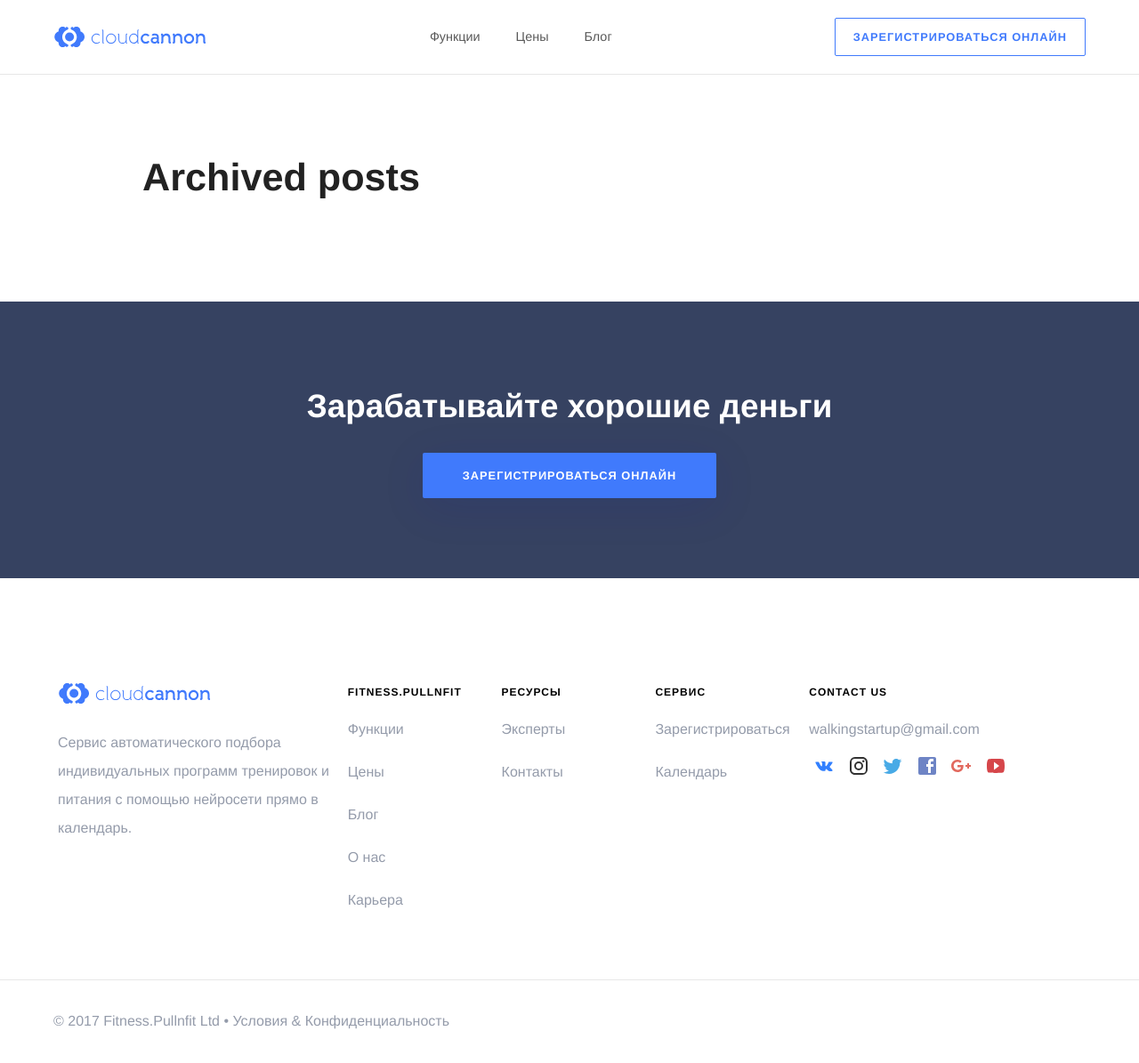
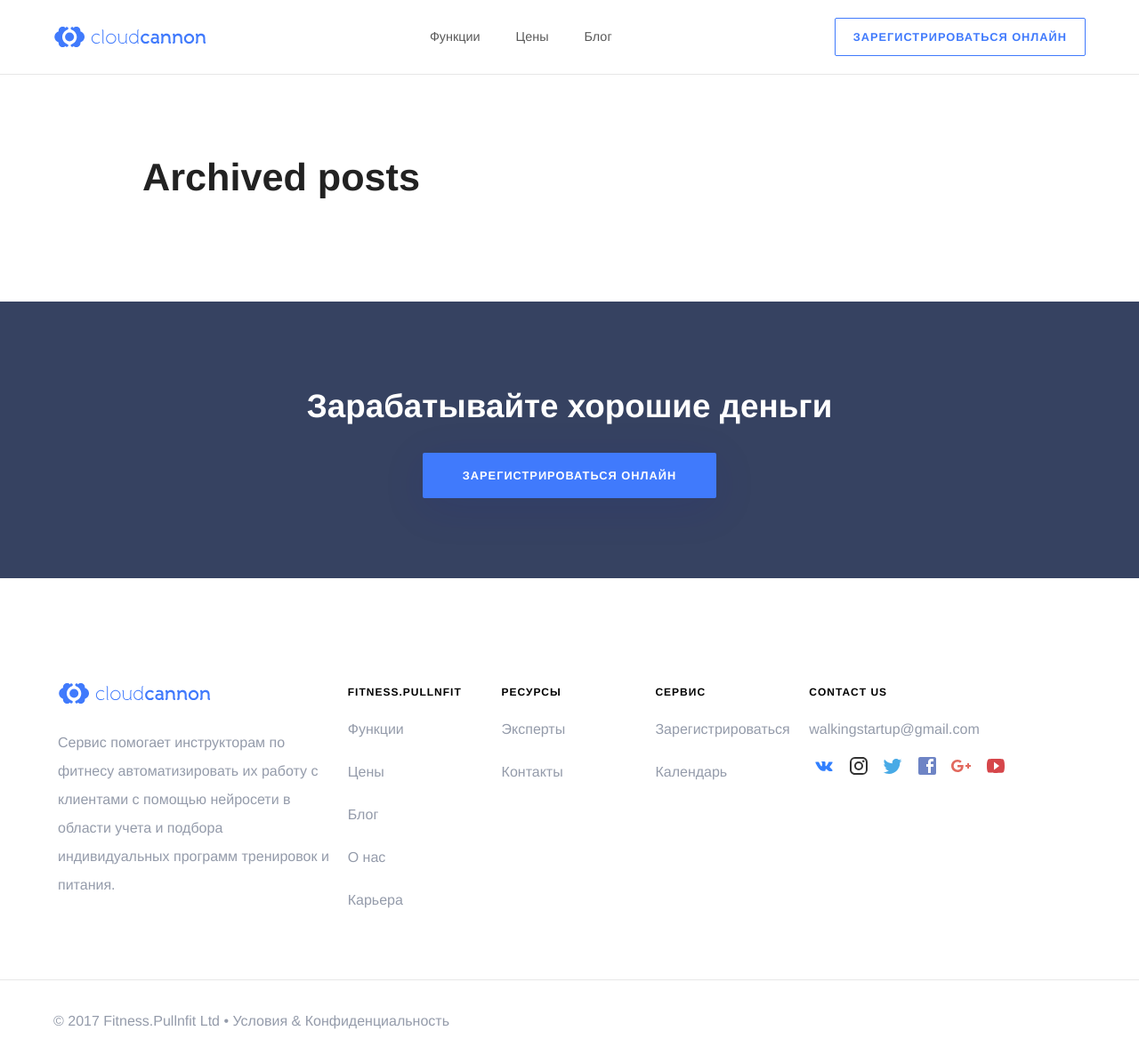
Before and after one commit to RakhimyanTim/fitness.github.io, a Jekyll site: the page built from pages/archived.html, in a window 1280 px wide. Shown: the whole page at 89% size. Built offline with Jekyll 4.4.1, drawn with Linux system fonts in a browser that asks for light colours; some web fonts are replaced.

Commit message:
Update footer.html

```diff
--- a/_includes/navigation/footer.html
+++ b/_includes/navigation/footer.html
@@ -3,7 +3,8 @@
 		<div class="footer-links">
 			<div class="about">
 				{% include navigation/logo.html %}
-				<p>Cервис автоматического подбора индивидуальных программ тренировок и питания с помощью нейросети прямо в календарь.</p>
+				<p>Сервис помогает инструкторам по фитнесу автоматизировать их работу с клиентами с помощью нейросети в области учета
+и подбора индивидуальных программ тренировок и питания. </p>
 			</div>
 			<ul>
 				<li><h4>Fitness.Pullnfit</h4></li>
```
